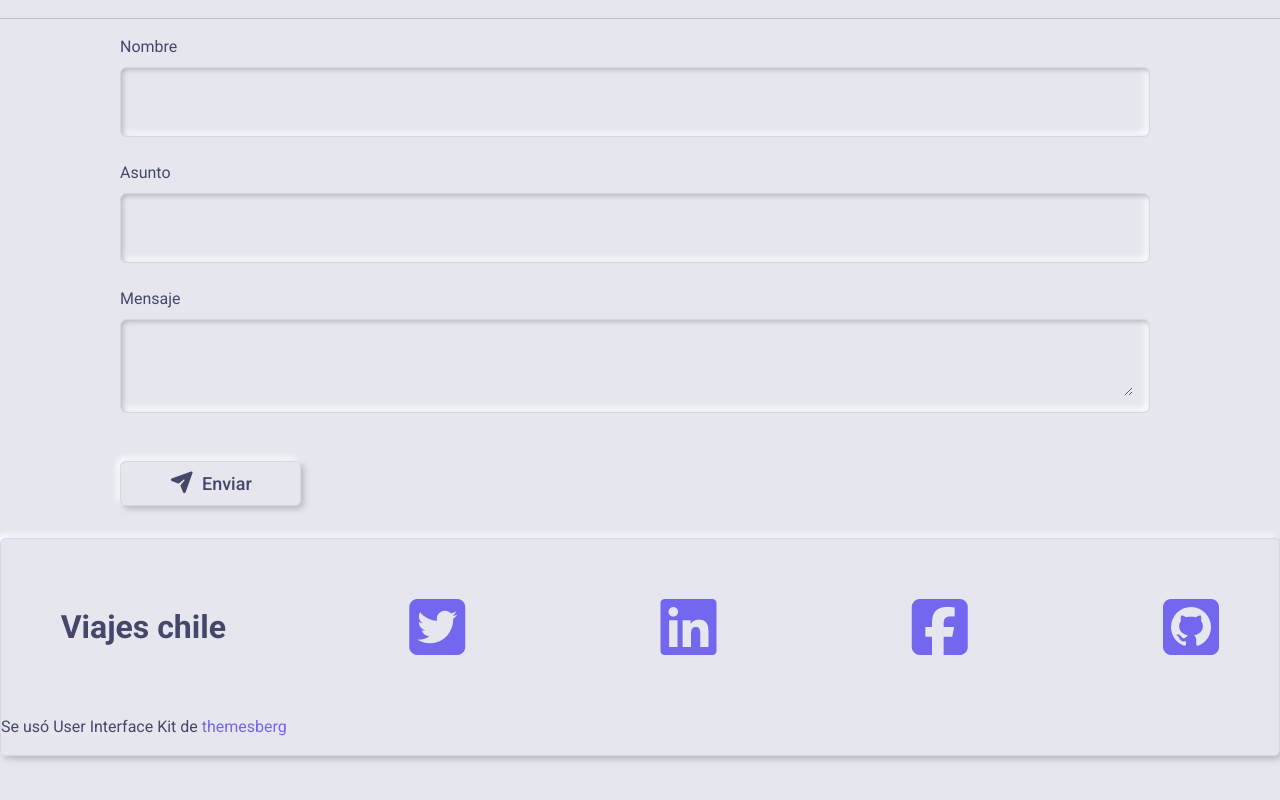
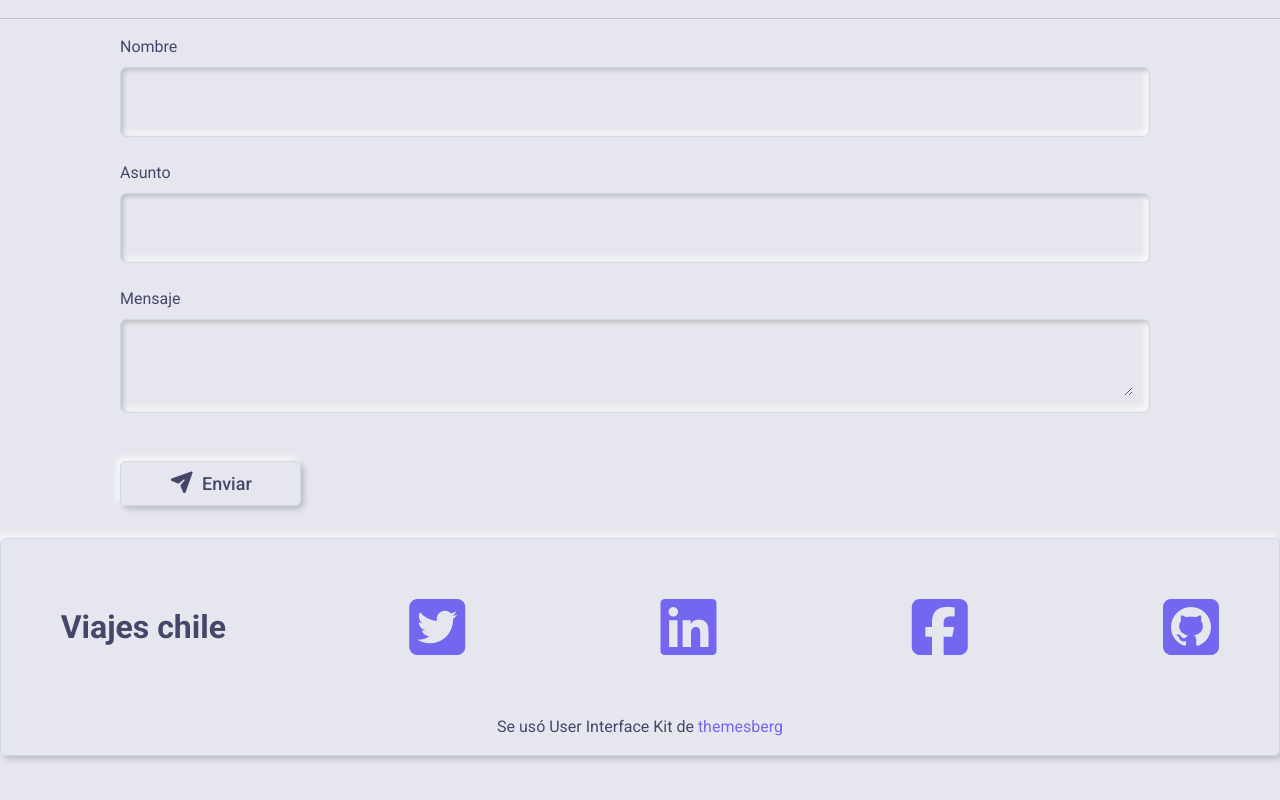
Before and after one commit to apinango70/viajesChile_V2, a plain HTML site: page index.html in a window 1280 px wide. Shown: the part 2403-3203 px from the top of the page. Drawn offline with nearby package versions, Linux system fonts and the light colour scheme.

Commit message:
Update styles.css

```diff
--- a/assets/css/styles.css
+++ b/assets/css/styles.css
@@ -33,3 +33,7 @@ h5{
   margin: 0 8.125em 2em 7.5em;
   text-align: left;
 }
+
+#enlace1{
+  text-align: center;
+}
```
